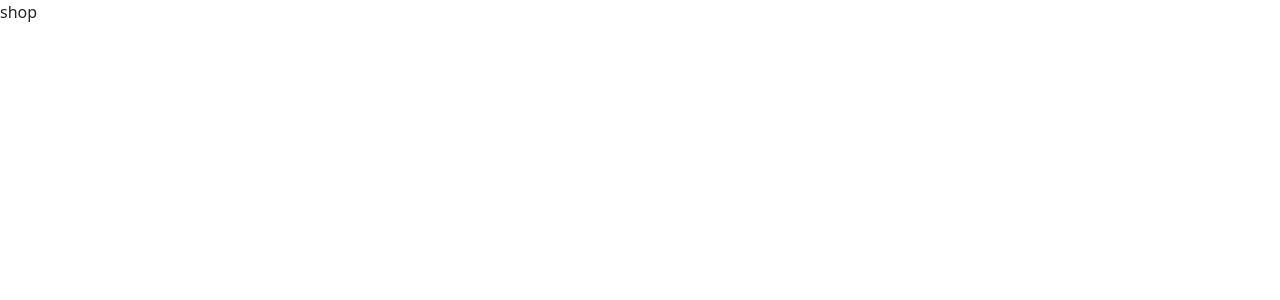
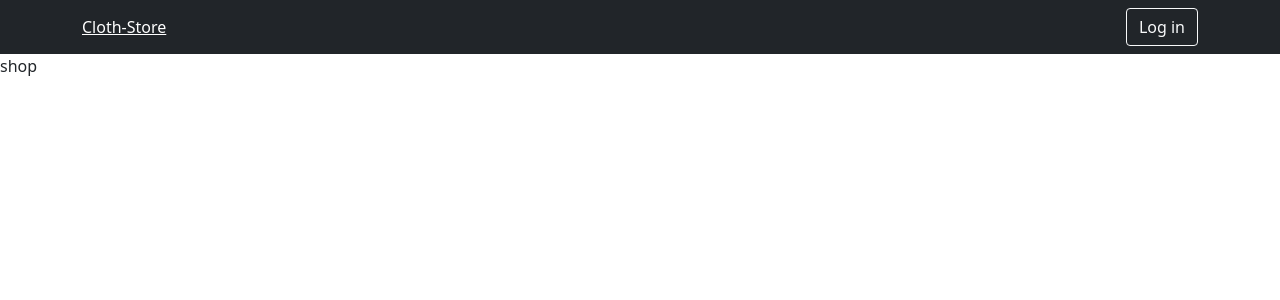
Before and after one commit to Kulyakin/Clothing-store, a React (Create React App) app in the folder client/: page / in a window 1280 px wide. Shown: the top 300 px of the page. Built offline with nearby package versions, Linux system fonts and the light colour scheme.

Commit message:
add approutes and navbar, also change stylesheet

```diff
--- a/client/public/index.html
+++ b/client/public/index.html
@@ -4,8 +4,8 @@
         <meta charset="utf-8" />
         <meta name="viewport" content="width=device-width, initial-scale=1" />
         <link
+            rel="stylesheet"
             href="https://cdn.jsdelivr.net/npm/bootstrap@5.1.3/dist/css/bootstrap.min.css"
-            rel="stylesheet"
             integrity="sha384-1BmE4kWBq78iYhFldvKuhfTAU6auU8tT94WrHftjDbrCEXSU1oBoqyl2QvZ6jIW3"
             crossorigin="anonymous"
         />
--- a/client/src/App.js
+++ b/client/src/App.js
@@ -1,10 +1,12 @@
 import React from 'react'
 import { BrowserRouter } from 'react-router-dom'
 import AppRouter from './components/AppRouter'
+import NavBar from './components/NavBar'
 
 function App() {
     return (
         <BrowserRouter>
+            <NavBar />
             <AppRouter />
         </BrowserRouter>
     )
--- a/client/src/components/AppRouter.js
+++ b/client/src/components/AppRouter.js
@@ -1,21 +1,22 @@
 import React, { useContext } from 'react'
 import { Route, Routes, Navigate } from 'react-router-dom'
-import { Context } from '..'
+import { Context } from '../index'
+import Shop from '../pages/Shop'
 import { authRoutes, publicRoutes } from '../routes'
 
 const AppRouter = () => {
     const { user } = useContext(Context)
-    console.log(user)
+    console.log(user.isAuth)
     return (
         <Routes>
             {user.isAuth &&
                 authRoutes.map(({ path, component }) => (
-                    <Route key={path} path={path} element={component} exact />
+                    <Route key={path} path={path} element={component} />
                 ))}
             {publicRoutes.map(({ path, component }) => (
-                <Route key={path} path={path} element={component} exact />
+                <Route key={path} path={path} element={component} />
             ))}
-            <Route path="*" element={<Navigate to="/" />} />
+            <Route path="*" element={<Shop />} />
         </Routes>
     )
 }
--- /dev/null
+++ b/client/src/components/NavBar.js
@@ -0,0 +1,51 @@
+import React, { useContext } from 'react'
+import { Context } from '..'
+import { observer } from 'mobx-react-lite'
+import Navbar from 'react-bootstrap/Navbar'
+import Nav from 'react-bootstrap/Nav'
+import {Button} from 'react-bootstrap'
+import Container from 'react-bootstrap/Container'
+import { NavLink } from 'react-router-dom'
+import { SHOP_ROUTE } from '../utils/constatns'
+
+const NavBar = observer(() => {
+    const { user } = useContext(Context)
+    console.log(user.isAuth)
+    return (
+        <Navbar bg="dark" variant="dark">
+            <Container>
+            <NavLink
+                className="ml-auto"
+                style={{ color: 'white' }}
+                to={SHOP_ROUTE}
+            >
+                Cloth-Store
+            </NavLink>
+            {user.isAuth ?
+                <Nav className="ml-auto">
+                    <Button  variant={'outline-light'}
+                        className='mx-3'
+                        >Admin-panel</Button>
+                    <Button
+                        variant={'outline-light'}
+                        onClick={() => user.setIsAuth(false)}
+                    >
+                        Log out
+                    </Button>
+                </Nav>
+             :
+                <Nav className="ml-auto">
+                    <Button
+                        variant={'outline-light'}
+                        onClick={() => user.setIsAuth(true)}
+                    >
+                        Log in
+                    </Button>
+                </Nav>
+            }
+            </Container>
+        </Navbar>
+    )
+})
+
+export default NavBar
```
